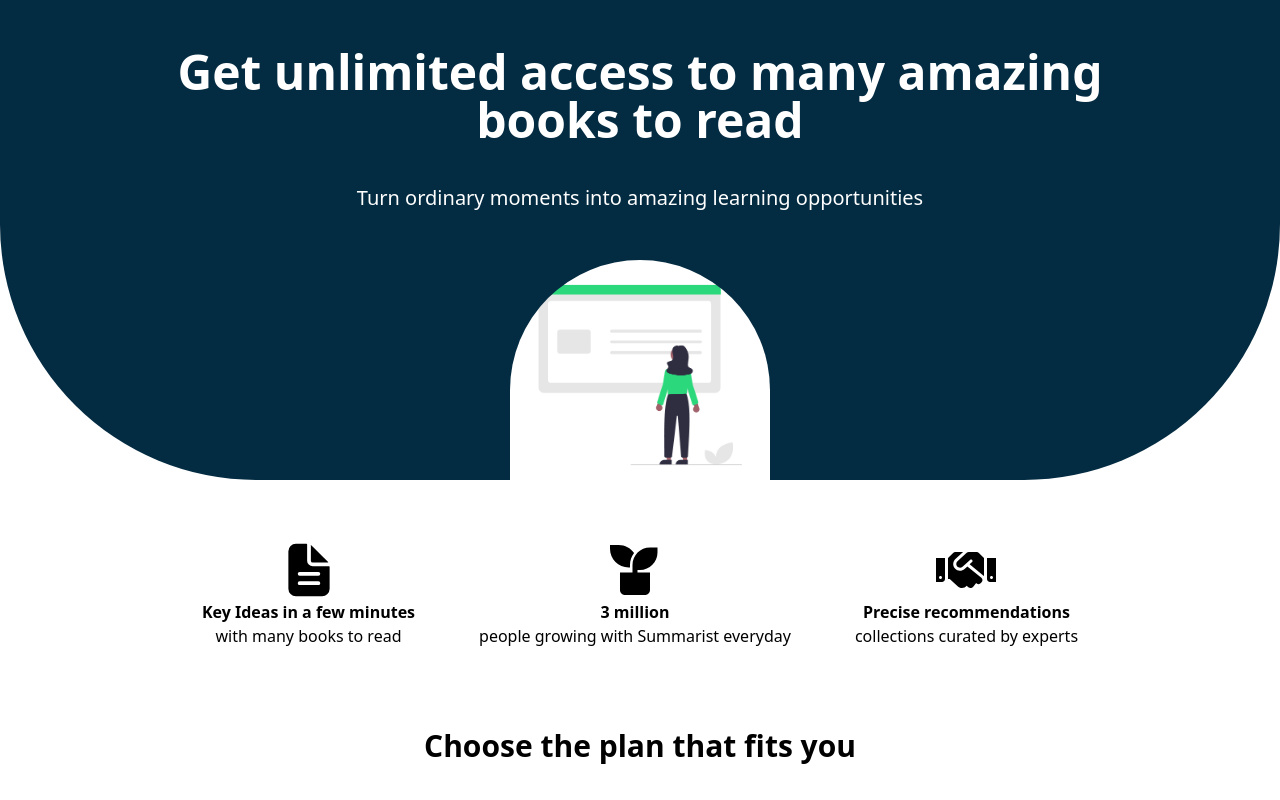
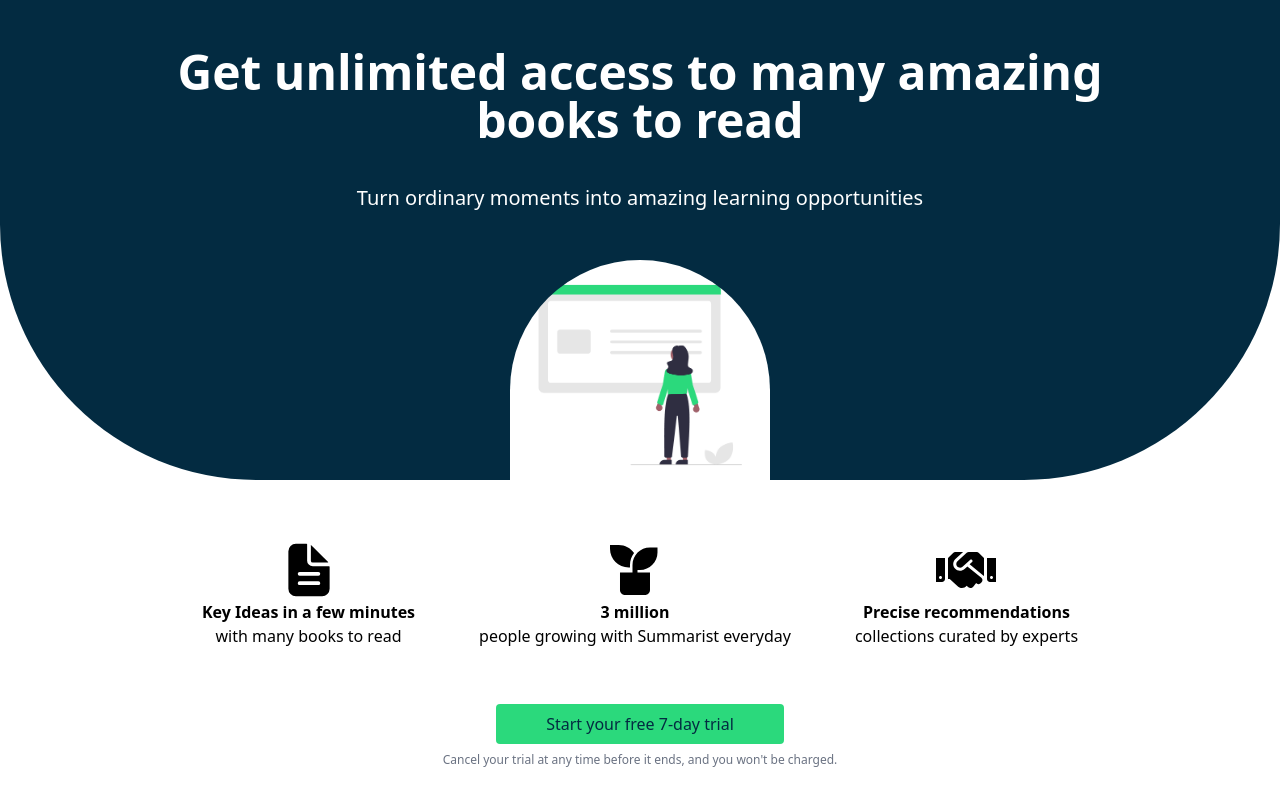
Before and after one commit to connorklee0/summarist, a Next.js app: page /choose-plan in a window 1280 px wide. Shown: the top 800 px of the page. Built offline with nearby package versions, Linux system fonts and the light colour scheme.

Commit message:
make button sticky

```diff
--- a/components/Sales/Plan.tsx
+++ b/components/Sales/Plan.tsx
@@ -55,7 +55,8 @@ const Plan = () => {
           onClick={() => setSelectedPlan("monthly")}
         />
 
-        <div className="text-center flex flex-col gap-2 mt-10">
+        <div className="sticky bottom-0 bg-white">
+          <div className="text-center flex flex-col gap-2 py-8">
             <button className="btn max-w-72 w-full mx-auto">
               {selectedPlan === "yearly"
                 ? "Start your free 7-day trial"
@@ -69,6 +70,7 @@ const Plan = () => {
           </div>
         </div>
       </div>
+    </div>
   );
 };
 
```
Lines whose indentation alone changed are shown as unchanged.
